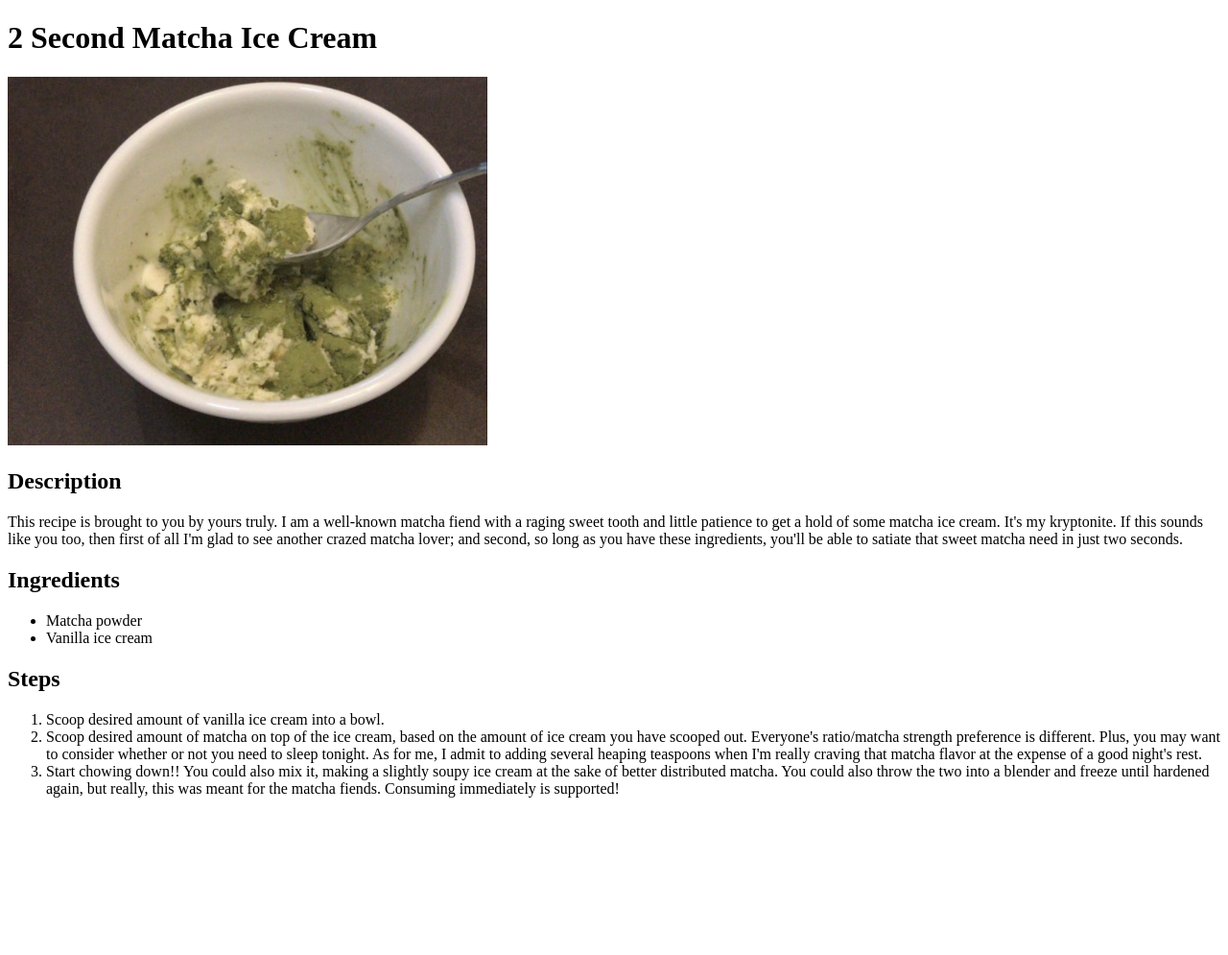
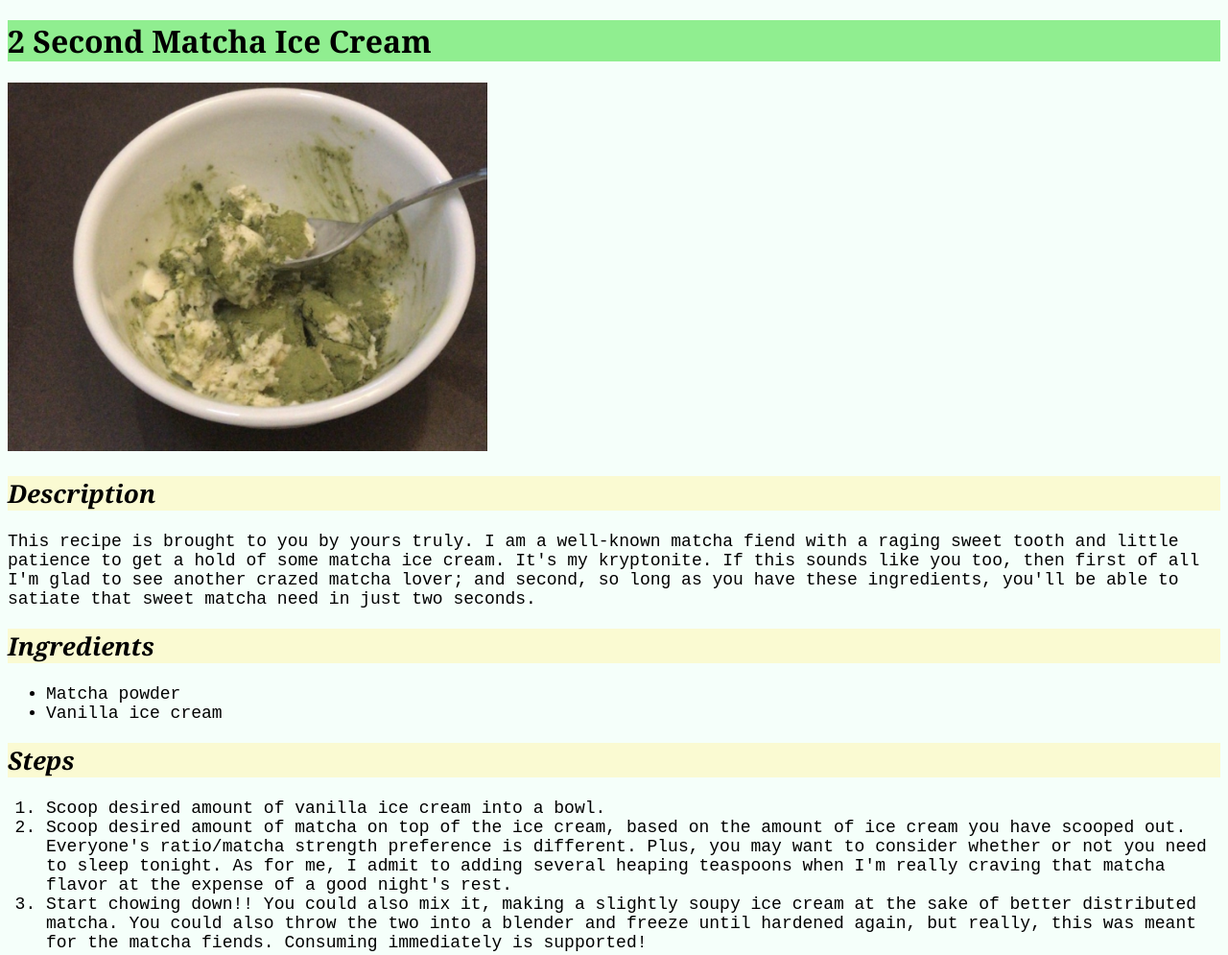
Before and after one commit to tkbui/odin-recipes, a plain HTML site: page recipes/matcha-ice-cream.html in a window 1280 px wide. Shown: the whole page at 96% size. Before the commit the page ends 847 px from the top, so only its background shows below. Drawn offline with Linux system fonts and the light colour scheme.

Commit message:
Add styles.css and styling for HTML files

```diff
--- a/recipes/matcha-ice-cream.html
+++ b/recipes/matcha-ice-cream.html
@@ -3,23 +3,24 @@
     <head>
         <meta charset="utf-8">
         <title>2 Second Matcha Ice Cream Recipe</title>
+        <link rel="stylesheet" href="../styles.css">
     </head>
 
     <body>
         <h1>2 Second Matcha Ice Cream</h1>
         <img src="../images/ice-cream.jpg" alt="A white bowl with vanilla ice cream topped with heaps of matcha powder sits atop a grey-brown granite table. It is haphazardly mixed, and a metal spoon holds some of this weird but delectable concoction." width="500px">
 
-        <h2>Description</h2>
-        <p>This recipe is brought to you by yours truly. I am a well-known matcha fiend with a raging sweet tooth and little patience to get a hold of some matcha ice cream. It's my kryptonite. If this sounds like you too, then first of all I'm glad to see another crazed matcha lover; and second, so long as you have these ingredients, you'll be able to satiate that sweet matcha need in just two seconds.</p>
+        <h2 class="recipe-header">Description</h2>
+        <p class="recipe-body">This recipe is brought to you by yours truly. I am a well-known matcha fiend with a raging sweet tooth and little patience to get a hold of some matcha ice cream. It's my kryptonite. If this sounds like you too, then first of all I'm glad to see another crazed matcha lover; and second, so long as you have these ingredients, you'll be able to satiate that sweet matcha need in just two seconds.</p>
 
-        <h2>Ingredients</h2>
-        <ul>
+        <h2 class="recipe-header">Ingredients</h2>
+        <ul class="recipe-body">
             <li>Matcha powder</li>
             <li>Vanilla ice cream</li>
         </ul>
 
-        <h2>Steps</h2>
-        <ol>
+        <h2 class="recipe-header">Steps</h2>
+        <ol class="recipe-body">
             <li>Scoop desired amount of vanilla ice cream into a bowl.</li>
             <li>Scoop desired amount of matcha on top of the ice cream, based on the amount of ice cream you have scooped out. Everyone's ratio/matcha strength preference is different. Plus, you may want to consider whether or not you need to sleep tonight. As for me, I admit to adding several heaping teaspoons when I'm really craving that matcha flavor at the expense of a good night's rest.</li>
             <li>Start chowing down!! You could also mix it, making a slightly soupy ice cream at the sake of better distributed matcha. You could also throw the two into a blender and freeze until hardened again, but really, this was meant for the matcha fiends. Consuming immediately is supported!</li>
--- /dev/null
+++ b/styles.css
@@ -0,0 +1,38 @@
+h1, h2 {
+    font-family: Georgia, serif;
+}
+
+h1 {
+    background-color: lightgreen;
+    font-weight: bolder;
+}
+
+h2 {
+    background-color: lightgoldenrodyellow;
+    font-style: italic;
+}
+
+
+p, ul, ol {
+    font-family: "Courier New", monospace;
+}
+
+#description-header {
+    font-size: 28px;
+}
+
+#recipe-list {
+    font-size: 22px;
+}
+
+.recipe-header {
+    font-size: 26px;
+}
+
+.recipe-body {
+    font-size: 18px;
+}
+
+body {
+    background-color: mintcream;
+}
```
Also changed, not shown: index.html (+3 -2 lines), recipes/egg-toast.html (+7 -6 lines), recipes/green-curry.html (+9 -8 lines).
